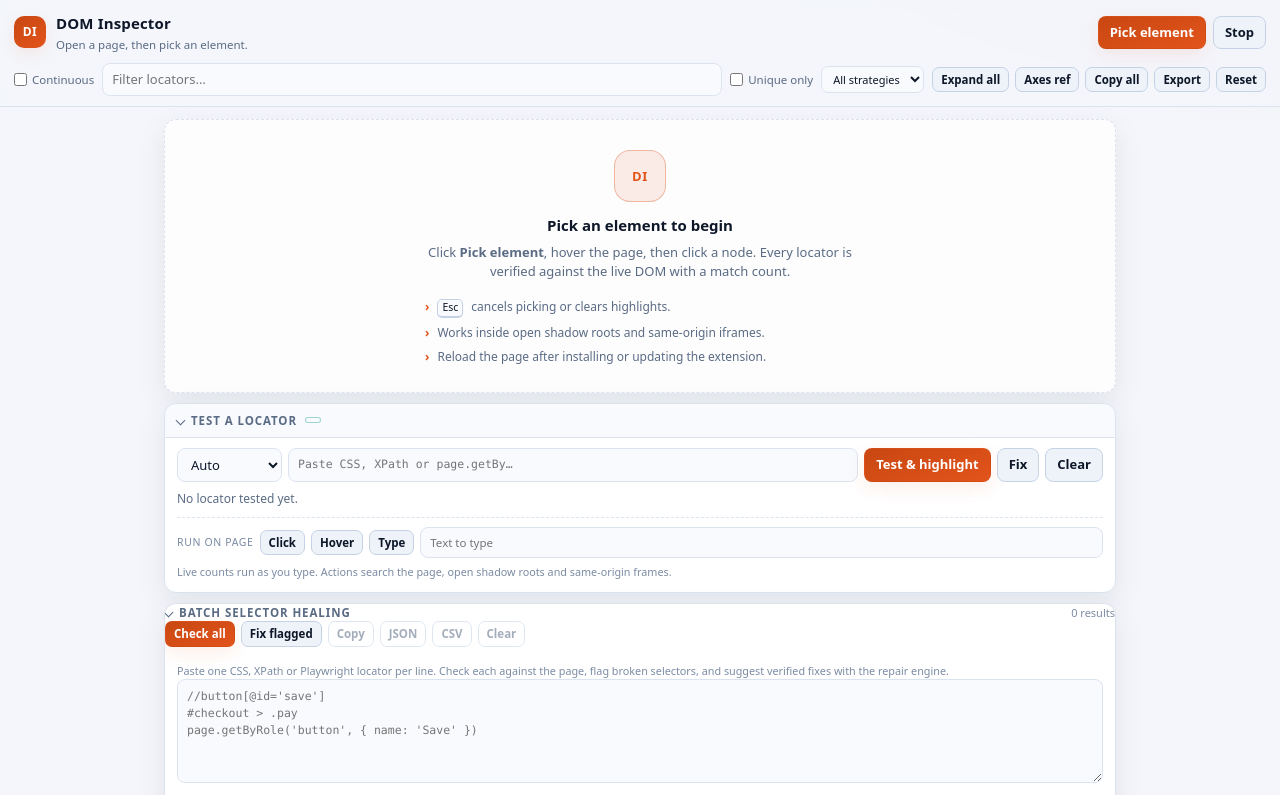
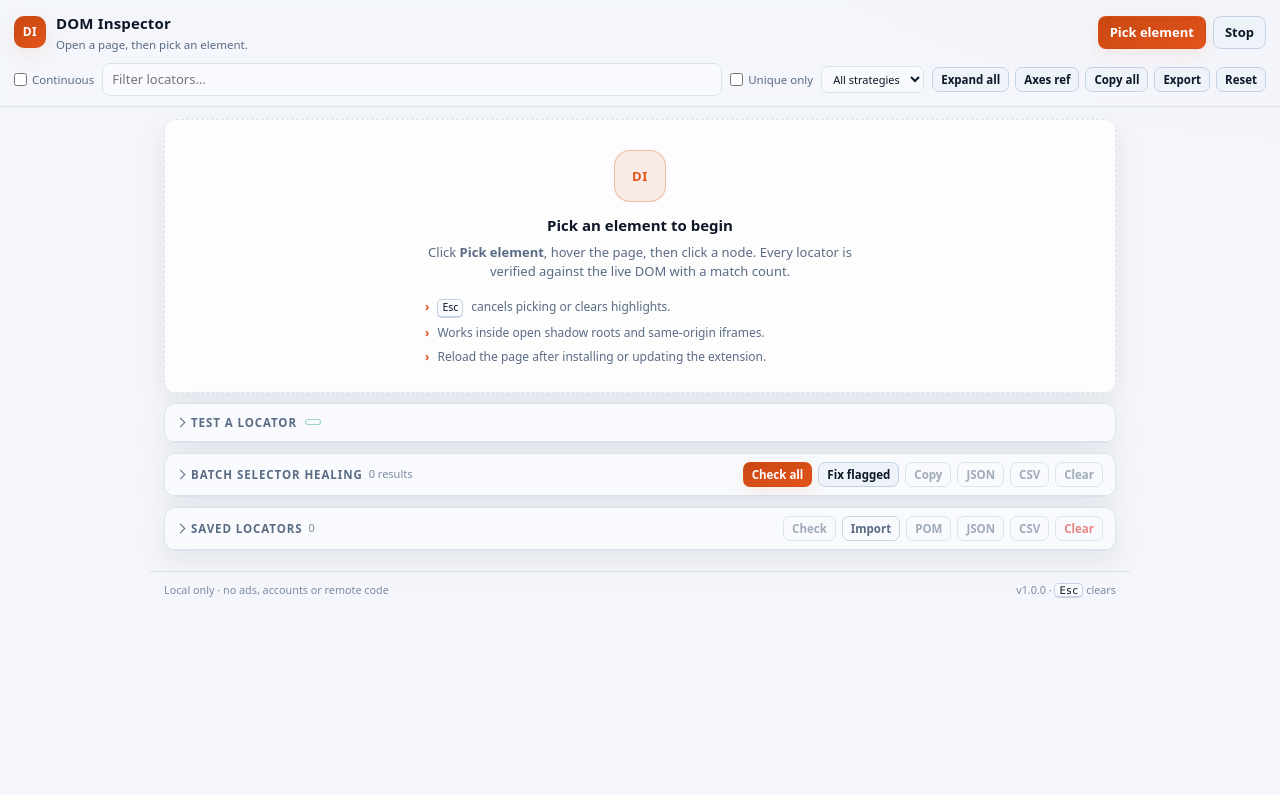
Before and after one commit to imshaiknasir/dom-inspector, a browser extension: page src/panel/panel.html in a window 1280 px wide. Both pictures are taken after a click on the button "Collapse all". Shown: the top 795 px of the page. Drawn offline with Linux system fonts and the light colour scheme.

Commit message:
feat(panel): make every panel section collapsible and align headers

```diff
--- a/src/panel/panel.css
+++ b/src/panel/panel.css
@@ -220,10 +220,16 @@ select { cursor: pointer; }
   overflow: hidden;
 }
 
-.info-card .section-head { padding: 10px 12px 0; }
+.info-card .section-head {
+  padding: 10px 12px 0;
+  display: flex;
+  align-items: center;
+  gap: 8px;
+}
 
 .loc-card .section-head,
 #di-tester-card .section-head,
+#di-heal-card .section-head,
 #di-saved-card .section-head {
   display: flex;
   align-items: center;
@@ -277,10 +283,12 @@ select { cursor: pointer; }
 .loc-card.collapsed .chev,
 .info-card.collapsed .chev,
 #di-tester-card.collapsed .chev,
+#di-heal-card.collapsed .chev,
 #di-saved-card.collapsed .chev { transform: rotate(-45deg); }
 .loc-card.collapsed .section-body,
 .info-card.collapsed .section-body,
 #di-tester-card.collapsed .section-body,
+#di-heal-card.collapsed .section-body,
 #di-saved-card.collapsed .section-body { display: none; }
 
 .section-body { padding: 10px 12px 12px; }
--- a/src/panel/panel.html
+++ b/src/panel/panel.html
@@ -71,16 +71,18 @@
         <p class="hint" id="di-hint" hidden></p>
       </section>
 
-      <section class="card info-card" id="di-info-card" hidden>
+      <section class="card info-card" id="di-info-card" data-section="di-info-card" hidden>
         <div class="section-head">
           <div class="section-title">
+            <button class="section-toggle" type="button" aria-expanded="true" aria-controls="di-info-body">
               <span class="chev" aria-hidden="true"></span>
               <h2>Selected element</h2>
+            </button>
+          </div>
           <span class="section-meta" id="di-stats"></span>
-          </div>
           <button class="btn small subtle" id="di-info-copy" type="button" title="Copy element summary">Copy summary</button>
         </div>
-        <div class="section-body">
+        <div class="section-body" id="di-info-body">
           <dl class="kv" id="di-info"></dl>
           <div id="di-context" class="context"></div>
           <div id="di-paths" class="paths" hidden></div>
@@ -226,15 +228,17 @@
         </div>
       </section>
 
-      <section class="card" id="di-tester-card">
+      <section class="card" id="di-tester-card" data-section="di-tester-card">
         <div class="section-head">
           <div class="section-title">
+            <button class="section-toggle" type="button" aria-expanded="true" aria-controls="di-tester-body">
               <span class="chev" aria-hidden="true"></span>
               <h2>Test a locator</h2>
+            </button>
           </div>
           <span class="pill live" id="di-live-badge" hidden></span>
         </div>
-        <div class="section-body">
+        <div class="section-body" id="di-tester-body">
           <div class="tester-grid">
             <select id="di-type" aria-label="Locator type">
               <option value="auto">Auto</option>
@@ -260,11 +264,13 @@
         </div>
       </section>
 
-      <section class="card" id="di-heal-card">
+      <section class="card" id="di-heal-card" data-section="di-heal-card">
         <div class="section-head">
           <div class="section-title">
+            <button class="section-toggle" type="button" aria-expanded="true" aria-controls="di-heal-body">
               <span class="chev" aria-hidden="true"></span>
               <h2>Batch selector healing</h2>
+            </button>
             <span class="section-meta" id="di-heal-meta">0 results</span>
           </div>
           <div class="saved-tools">
@@ -276,7 +282,7 @@
             <button id="di-heal-clear" class="btn small subtle" type="button">Clear</button>
           </div>
         </div>
-        <div class="section-body">
+        <div class="section-body" id="di-heal-body">
           <p class="hint">
             Paste one CSS, XPath or Playwright locator per line. Check each against the page, flag broken
             selectors, and suggest verified fixes with the repair engine.
@@ -288,11 +294,13 @@
         </div>
       </section>
 
-      <section class="card" id="di-saved-card">
+      <section class="card" id="di-saved-card" data-section="di-saved-card">
         <div class="section-head">
           <div class="section-title">
+            <button class="section-toggle" type="button" aria-expanded="true" aria-controls="di-saved-body">
               <span class="chev" aria-hidden="true"></span>
               <h2>Saved locators</h2>
+            </button>
             <span class="section-meta" id="di-saved-meta">0</span>
           </div>
           <div class="saved-tools">
@@ -304,7 +312,7 @@
             <button id="di-saved-clear" class="btn small subtle danger" type="button" title="Remove every saved locator">Clear</button>
           </div>
         </div>
-        <div class="section-body">
+        <div class="section-body" id="di-saved-body">
           <input id="di-saved-import-file" type="file" accept=".json,.csv,application/json,text/csv" hidden />
           <input id="di-saved-filter" class="saved-filter" type="search" placeholder="Filter saved locators…" aria-label="Filter saved locators" hidden />
           <div id="di-saved" class="rows saved-rows"></div>
--- a/src/panel/panel.js
+++ b/src/panel/panel.js
@@ -33,6 +33,8 @@
     { key: "selenium", label: "Selenium", card: "di-selenium-card", rows: "di-selenium", meta: "di-selenium-meta", copy: "di-selenium-copy" },
     { key: "formats", label: "Cypress / JS / jQuery", card: "di-formats-card", rows: "di-formats", meta: "di-formats-meta", copy: "di-formats-copy" }
   ];
+  const EXTRA_CARDS = ["di-info-card", "di-tester-card", "di-heal-card", "di-saved-card"];
+  const SECTION_CARDS = GROUPS.map((group) => group.card).concat(EXTRA_CARDS);
 
   const DRIVER_PRESETS = {
     "java-css": { base: "css", template: 'driver.findElement(By.cssSelector("{selector}"))' },
@@ -2302,6 +2304,7 @@
     refreshSaveButtons();
     refreshStats();
     updatePickerUi();
+    applyCollapsedState();
     syncExpandLabel();
     queueAutoCounts();
   };
@@ -2329,8 +2332,19 @@
     }
   };
 
+  const applyCollapsedState = () => {
+    for (const id of EXTRA_CARDS) {
+      const card = $(id);
+      if (!card) continue;
+      const collapsed = !!state.settings.collapsed[id];
+      card.classList.toggle("collapsed", collapsed);
+      const toggle = card.querySelector(".section-toggle");
+      if (toggle) toggle.setAttribute("aria-expanded", collapsed ? "false" : "true");
+    }
+  };
+
   const syncExpandLabel = () => {
-    const anyCollapsed = GROUPS.some((group) => state.settings.collapsed[group.card]);
+    const anyCollapsed = SECTION_CARDS.some((id) => state.settings.collapsed[id]);
     const button = $("di-expand");
     if (button) button.textContent = anyCollapsed ? "Expand all" : "Collapse all";
   };
@@ -2488,11 +2502,11 @@
     });
 
     $("di-expand").addEventListener("click", () => {
-      const anyCollapsed = GROUPS.some((group) => state.settings.collapsed[group.card]);
+      const anyCollapsed = SECTION_CARDS.some((id) => state.settings.collapsed[id]);
       const shouldCollapse = !anyCollapsed;
-      for (const group of GROUPS) {
-        state.settings.collapsed[group.card] = shouldCollapse;
-        const card = $(group.card);
+      for (const id of SECTION_CARDS) {
+        state.settings.collapsed[id] = shouldCollapse;
+        const card = $(id);
         if (card) card.classList.toggle("collapsed", shouldCollapse);
         const toggle = card ? card.querySelector(".section-toggle") : null;
         if (toggle) toggle.setAttribute("aria-expanded", shouldCollapse ? "false" : "true");
@@ -2522,6 +2536,20 @@
           copyText(text, `Copied ${group.label} locators`);
         });
       }
+    }
+
+    for (const id of EXTRA_CARDS) {
+      const card = $(id);
+      const toggle = card ? card.querySelector(".section-toggle") : null;
+      if (!toggle) continue;
+      toggle.addEventListener("click", () => {
+        const next = !state.settings.collapsed[id];
+        state.settings.collapsed[id] = next;
+        card.classList.toggle("collapsed", next);
+        toggle.setAttribute("aria-expanded", next ? "false" : "true");
+        syncExpandLabel();
+        persistSettings();
+      });
     }
 
     $("di-ref-set").addEventListener("click", startReference);
```
Lines whose indentation alone changed are shown as unchanged.
